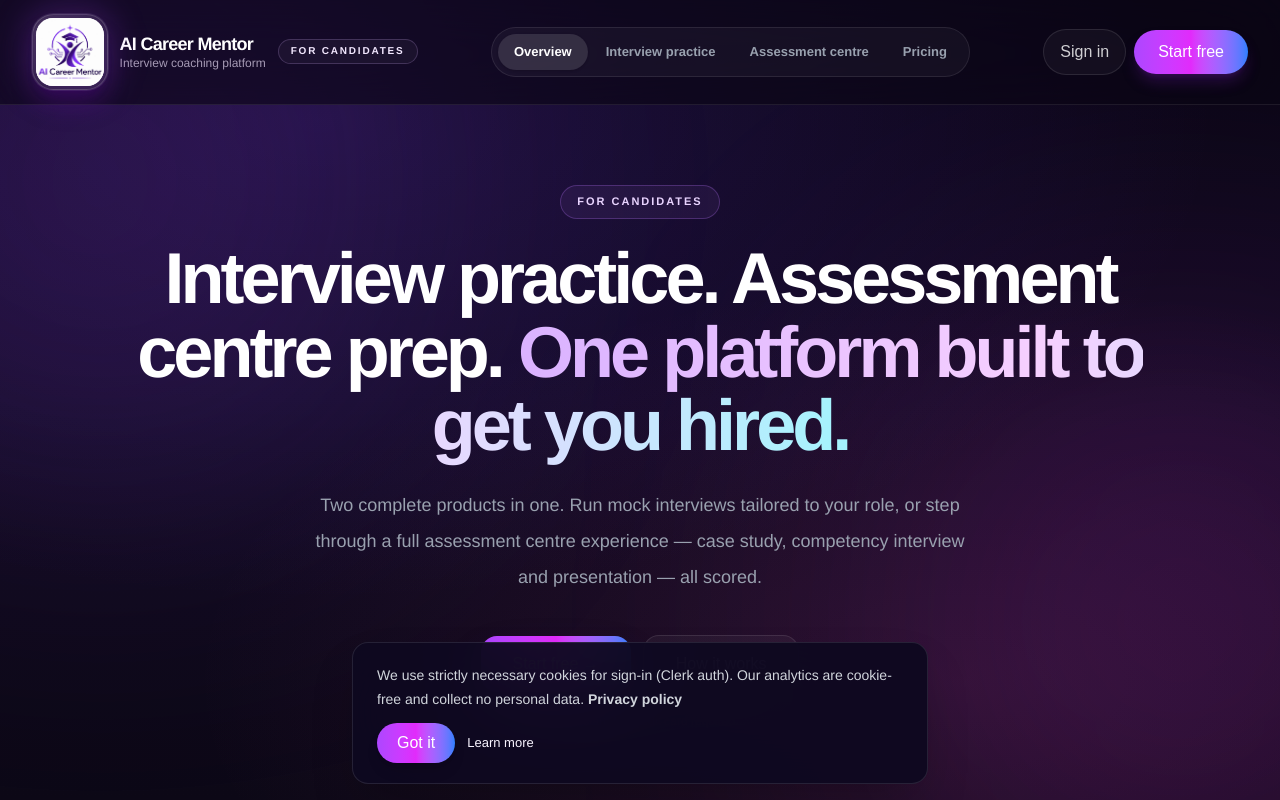
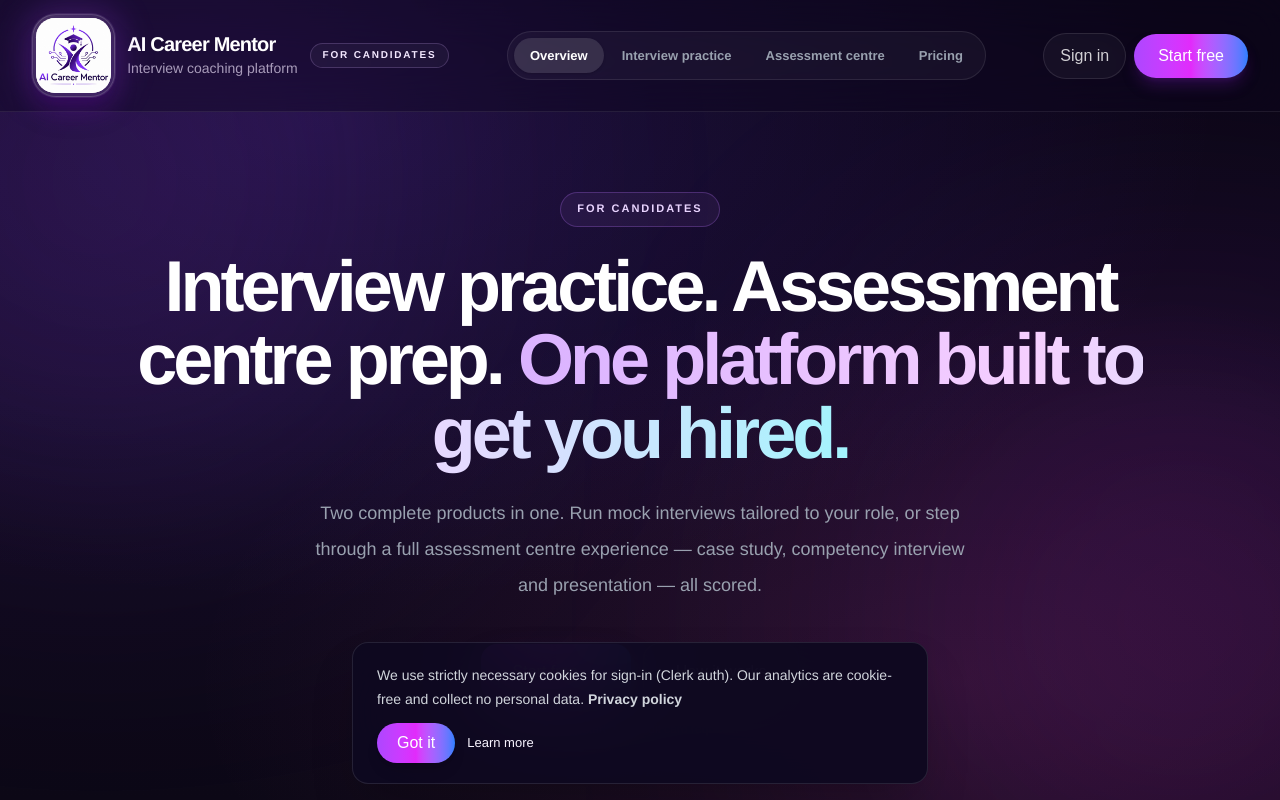
Before and after one commit to kumarrak1k/aim-mvp, a Next.js app: page /for-candidates in a window 1280 px wide. Shown: the top 800 px of the page. Built offline with nearby package versions, Linux system fonts and the light colour scheme.

Commit message:
Fix header transparency and logo size to match homepage feel

```diff
--- a/app/components/marketing/AudienceShell.tsx
+++ b/app/components/marketing/AudienceShell.tsx
@@ -112,14 +112,14 @@ export function AudienceShell({
       </div>
 
       {/* Header */}
-      <header className="sticky top-0 z-50 border-b border-white/[0.08] bg-[#0a0614]/60 backdrop-blur-2xl">
+      <header className="sticky top-0 z-50 border-b border-white/[0.08] bg-[#0d0520]/40 backdrop-blur-xl">
         <div className="mx-auto flex w-full max-w-7xl items-center gap-3 px-4 py-3 sm:px-6 lg:gap-6 lg:px-8 lg:py-3.5">
           {/* Logo + audience badge */}
           <Link
             href={audience === "candidate" ? "/for-candidates" : "/for-business"}
             className="flex shrink-0 items-center gap-3"
           >
-            <SiteLogo href="" size="md" showText />
+            <SiteLogo href="" size="lg" showText />
             <span
               className={`hidden rounded-full border px-3 py-1 text-[10px] font-black uppercase tracking-[0.18em] sm:inline-block ${theme.accentBorder} bg-white/[0.04] ${theme.accentTextStrong}`}
             >
--- a/app/components/marketing/PublicShell.tsx
+++ b/app/components/marketing/PublicShell.tsx
@@ -38,11 +38,11 @@ export function PublicShell({ children, currentPath }: PublicShellProps) {
       </div>
 
       {/* ── Header ── */}
-      <header className="sticky top-0 z-50 border-b border-white/[0.08] bg-[#0a0614]/60 backdrop-blur-2xl">
+      <header className="sticky top-0 z-50 border-b border-white/[0.08] bg-[#0d0520]/40 backdrop-blur-xl">
         <div className="mx-auto flex w-full max-w-7xl items-center gap-3 px-4 py-3 sm:px-6 lg:gap-6 lg:px-8 lg:py-3.5">
           {/* Logo */}
           <Link href="/" className="shrink-0">
-            <SiteLogo href="" size="md" showText />
+            <SiteLogo href="" size="lg" showText />
           </Link>
 
           {/* Desktop nav — centred pill */}
```
